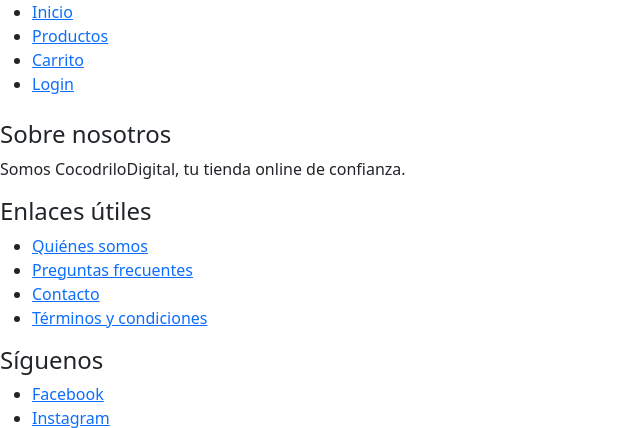
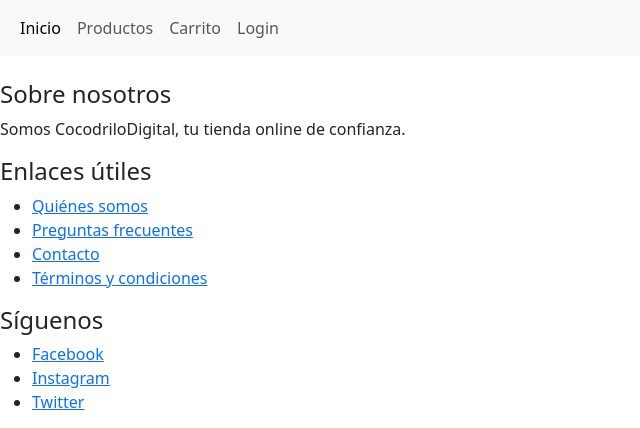
Before and after one commit to Raulledea/CocodriloDigital, a Django app: page /home/ in a window 1280 px wide. Shown: the top 428 px of the page, without its empty margins (0-640 px from the left). Run offline with Django 5.2, Linux system fonts and the light colour scheme; data that the repository does not hold is empty.

Commit message:
se ajusto las clases nav.html

```diff
--- a/CocodriloDigital/templates/base/partials/nav.html
+++ b/CocodriloDigital/templates/base/partials/nav.html
@@ -1,8 +1,30 @@
-<nav>
-    <ul>
-        <li> <a href="">Inicio</a></li>
-        <li><a href="">Productos</a></li>
-        <li><a href="">Carrito</a></li>
-        <li><a href="">Login</a></li>
-    </ul>
+<nav class="navbar navbar-expand-lg bg-body-tertiary">
+    <div class="container-fluid">
+        <div class="collapse navbar-collapse" id="navbarSupportedContent">
+
+        <ul class="navbar-nav me-auto mb-2 mb-lg-0">
+            <li class="nav-item">
+
+                <a class="nav-link active" aria-current="page"  href="#">Inicio</a></li>
+
+            <li class = "nav-item">
+
+                <a class="nav-link" href="#">Productos</a>
+
+            </li>
+
+            <li class="nav-item">
+
+                <a class="nav-link" href="#">Carrito</a>
+
+            </li>
+
+            <li class="nav-item">
+                <a class="nav-link" href="#">Login</a>
+            </li>
+        </ul>
+
+        </div>
+
+    </div>
 </nav>
```
